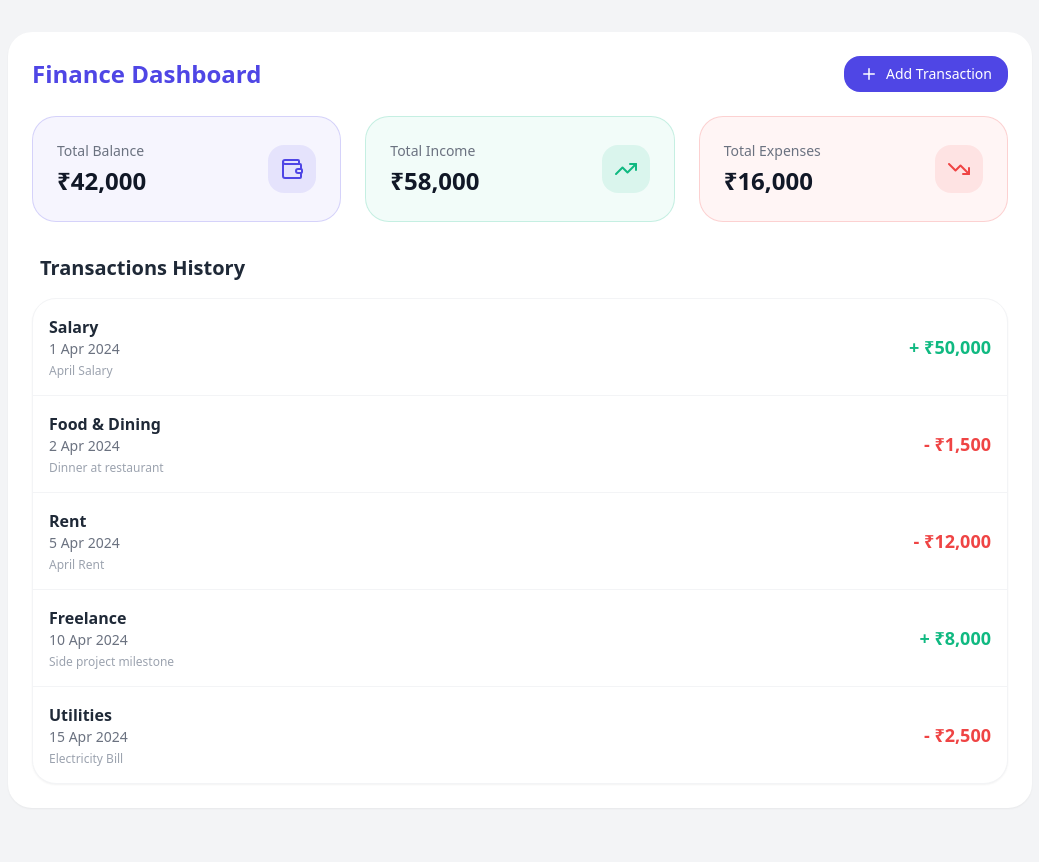
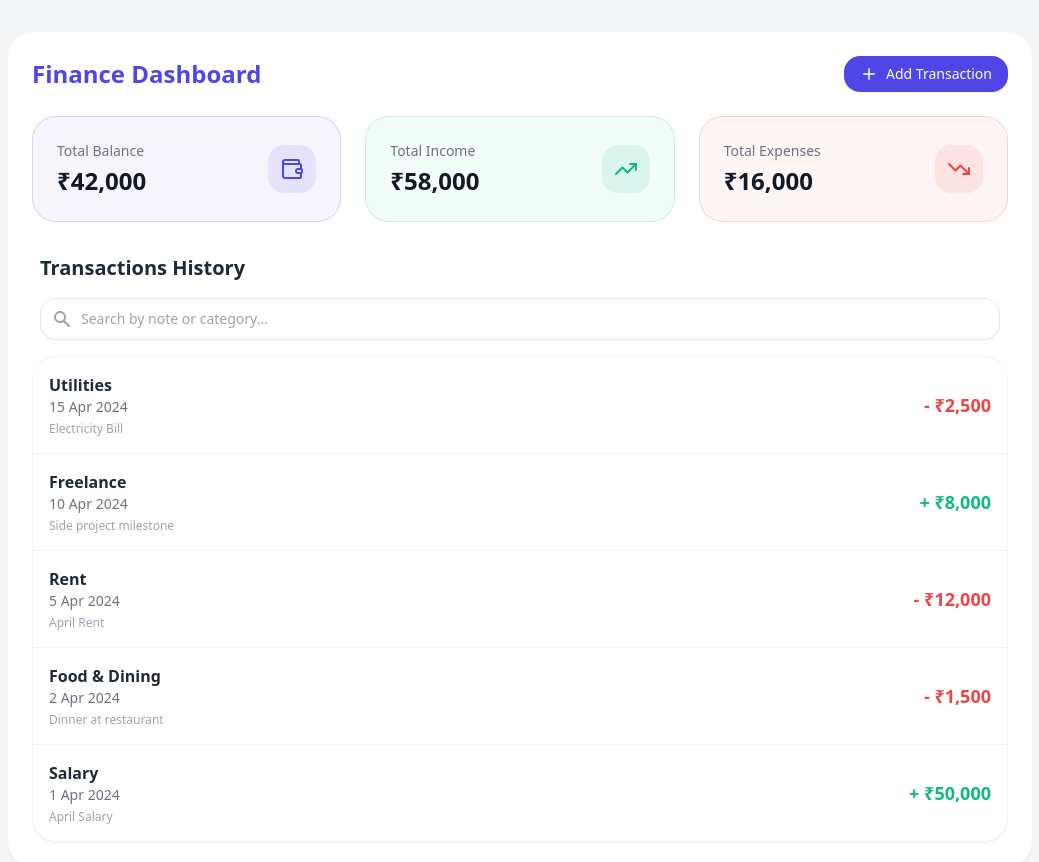
Before and after one commit to Punith1117/fin-dashboard, a React (Vite) app: page / in a window 1280 px wide. Shown: the top 862 px of the page, without its empty margins (120-1159 px from the left). Before the commit the page ends 840 px from the top, so only its background shows below. Built offline with nearby package versions, Linux system fonts and the light colour scheme.

Commit message:
feat: add debounced search for notes and categories in TransactionList
- add custom useDebounce hook with default 500ms default delay
- default sorting of transactions by date (newest first)

```diff
--- /dev/null
+++ b/src/components/Transactions/TransactionControls.jsx
@@ -0,0 +1,33 @@
+import React from 'react';
+
+export function TransactionControls({ searchQuery, setSearchQuery }) {
+  return (
+    <div className="mb-4 px-2">
+      <div className="relative">
+        <div className="absolute inset-y-0 left-0 pl-3 flex items-center pointer-events-none">
+          <svg className="h-5 w-5 text-gray-400" viewBox="0 0 20 20" fill="currentColor">
+            <path fillRule="evenodd" d="M8 4a4 4 0 100 8 4 4 0 000-8zM2 8a6 6 0 1110.89 3.476l4.817 4.817a1 1 0 01-1.414 1.414l-4.816-4.816A6 6 0 012 8z" clipRule="evenodd" />
+          </svg>
+        </div>
+        <input
+          type="text"
+          value={searchQuery}
+          onChange={(e) => setSearchQuery(e.target.value)}
+          placeholder="Search by note or category..."
+          className="block w-full pl-10 pr-10 py-2.5 border border-gray-200 rounded-xl leading-5 bg-white placeholder-gray-400 focus:outline-none focus:ring-2 focus:ring-finance-primary focus:border-finance-primary sm:text-sm shadow-sm transition-colors"
+        />
+        {searchQuery && (
+          <button
+            onClick={() => setSearchQuery('')}
+            className="absolute inset-y-0 right-0 pr-3 flex items-center text-gray-400 hover:text-gray-600 transition-colors"
+            aria-label="Clear search"
+          >
+            <svg className="h-5 w-5" viewBox="0 0 20 20" fill="currentColor">
+              <path fillRule="evenodd" d="M10 18a8 8 0 100-16 8 8 0 000 16zM8.707 7.293a1 1 0 00-1.414 1.414L8.586 10l-1.293 1.293a1 1 0 101.414 1.414L10 11.414l1.293 1.293a1 1 0 001.414-1.414L11.414 10l1.293-1.293a1 1 0 00-1.414-1.414L10 8.586 8.707 7.293z" clipRule="evenodd" />
+            </svg>
+          </button>
+        )}
+      </div>
+    </div>
+  );
+}
--- a/src/components/Transactions/TransactionList.jsx
+++ b/src/components/Transactions/TransactionList.jsx
@@ -1,22 +1,64 @@
-import React from 'react';
+import React, { useState, useMemo } from 'react';
 import { useTransactionStore } from '../../store/useTransactionStore';
 import { TransactionItem } from './TransactionItem';
+import { TransactionControls } from './TransactionControls';
+import { useDebounce } from '../../hooks/useDebounce';
 
 export function TransactionList() {
   const transactions = useTransactionStore((state) => state.transactions);
+  const [searchQuery, setSearchQuery] = useState('');
+  const debouncedSearchQuery = useDebounce(searchQuery, 500);
+
+  const filteredTransactions = useMemo(() => {
+    let result = [...transactions];
+
+    if (debouncedSearchQuery) {
+      const lowerQuery = debouncedSearchQuery.toLowerCase();
+      result = result.filter(
+        (t) =>
+          (t.note && t.note.toLowerCase().includes(lowerQuery)) ||
+          (t.category && t.category.toLowerCase().includes(lowerQuery))
+      );
+    }
+
+    result.sort((a, b) => new Date(b.date) - new Date(a.date));
+
+    return result;
+  }, [transactions, debouncedSearchQuery]);
 
   return (
     <div className="mt-8">
       <h2 className="text-xl font-bold text-gray-800 mb-4 px-2">Transactions History</h2>
+
+      <TransactionControls
+        searchQuery={searchQuery}
+        setSearchQuery={setSearchQuery}
+      />
+
       <div className="rounded-2xl border border-gray-100 bg-finance-surface shadow-sm overflow-hidden min-h-[100px]">
-        {transactions.length === 0 ? (
+        {filteredTransactions.length === 0 ? (
           <div className="flex flex-col items-center justify-center p-12 text-gray-500">
-            <p className="text-lg font-medium">No transactions yet</p>
-            <p className="text-sm">Add your first transaction to get started.</p>
+            {transactions.length === 0 ? (
+              <>
+                <p className="text-lg font-medium">No transactions yet</p>
+                <p className="text-sm">Add your first transaction to get started.</p>
+              </>
+            ) : (
+              <>
+                <p className="text-lg font-medium">No results found</p>
+                <p className="text-sm">Try adjusting your search criteria.</p>
+                <button
+                  onClick={() => setSearchQuery('')}
+                  className="mt-4 px-4 py-2 text-sm font-medium text-finance-primary bg-finance-primary/10 rounded-lg hover:bg-finance-primary/20 transition-colors"
+                >
+                  Clear Search
+                </button>
+              </>
+            )}
           </div>
         ) : (
           <div className="flex flex-col">
-            {transactions.map((transaction) => (
+            {filteredTransactions.map((transaction) => (
               <TransactionItem key={transaction.id} transaction={transaction} />
             ))}
           </div>
--- /dev/null
+++ b/src/hooks/useDebounce.js
@@ -0,0 +1,17 @@
+import { useState, useEffect } from 'react';
+
+export function useDebounce(value, delay) {
+  const [debouncedValue, setDebouncedValue] = useState(value);
+
+  useEffect(() => {
+    const handler = setTimeout(() => {
+      setDebouncedValue(value);
+    }, delay);
+
+    return () => {
+      clearTimeout(handler);
+    };
+  }, [value, delay]);
+
+  return debouncedValue;
+}
```
